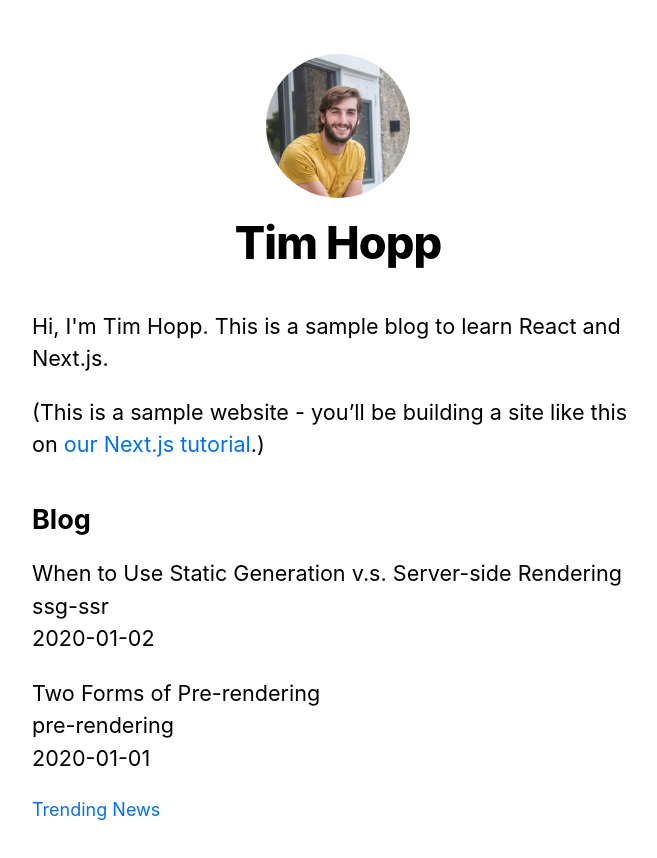
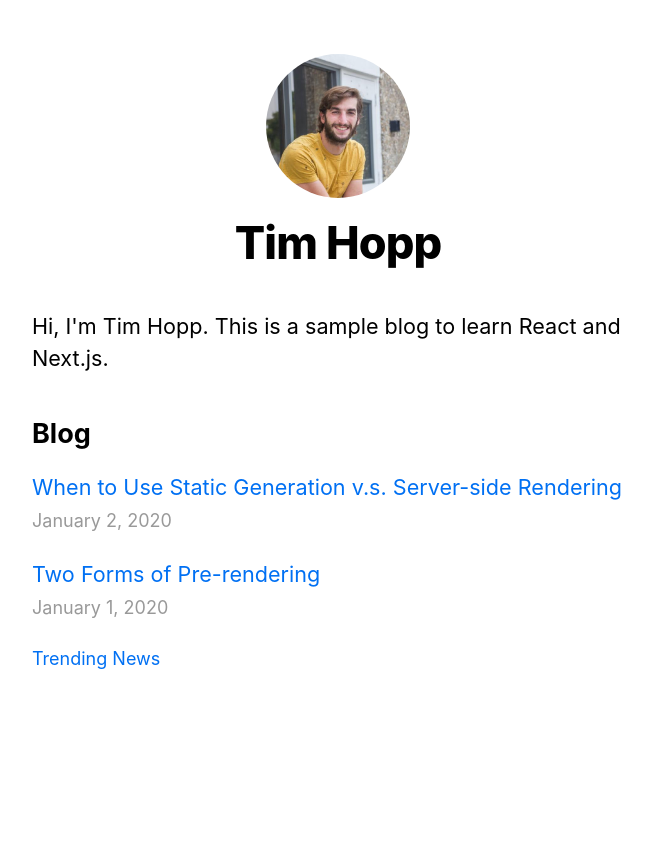
Before and after one commit to timhopp/nextjs-blog, a Next.js app: page / in a window 1280 px wide. Shown: the top 858 px of the page, without its empty margins (302-959 px from the left). After the commit the page ends 800 px from the top, so only its background shows below. Built offline with nearby package versions, Linux system fonts and the light colour scheme.

Commit message:
stylized

```diff
--- /dev/null
+++ b/components/date.js
@@ -0,0 +1,6 @@
+import { parseISO, format } from "date-fns";
+
+export default function Date({ dateString }) {
+  const date = parseISO(dateString);
+  return <time dateTime={dateString}>{format(date, "LLLL d, yyyy")}</time>;
+}
--- a/package.json
+++ b/package.json
@@ -8,6 +8,7 @@
     "start": "next start"
   },
   "dependencies": {
+    "date-fns": "^2.16.1",
     "gray-matter": "^4.0.2",
     "next": "^9.5.5",
     "react": "16.13.1",
--- a/pages/index.js
+++ b/pages/index.js
@@ -4,6 +4,7 @@
 import utilStyles from "../styles/utils.module.css";
 import { getSortedPostsData } from "../lib/posts";
 import Link from "next/link";
+import Date from "../components/date";
 
 export default function Home({ allPostsData }) {
   return (
@@ -15,21 +16,19 @@
         <p>
           Hi, I'm Tim Hopp. This is a sample blog to learn React and Next.js.
         </p>
-        <p>
-          (This is a sample website - you’ll be building a site like this on{" "}
-          <a href="https://nextjs.org/learn">our Next.js tutorial</a>.)
-        </p>
       </section>
       <section className={`${utilStyles.headingMd} ${utilStyles.padding1px}`}>
         <h2 className={utilStyles.headingLg}>Blog</h2>
         <ul className={utilStyles.list}>
           {allPostsData.map(({ id, date, title }) => (
             <li className={utilStyles.listItem} key={id}>
-              {title}
+              <Link href={`/posts/${id}`}>
+                <a>{title}</a>
+              </Link>
               <br />
-              {id}
-              <br />
-              {date}
+              <small className={utilStyles.lightText}>
+                <Date dateString={date} />
+              </small>
             </li>
           ))}
         </ul>
```
Also changed, not shown: pages/posts/[id].js (+13 -6 lines), 1 other file (tests, documents, lock files or other folders).
